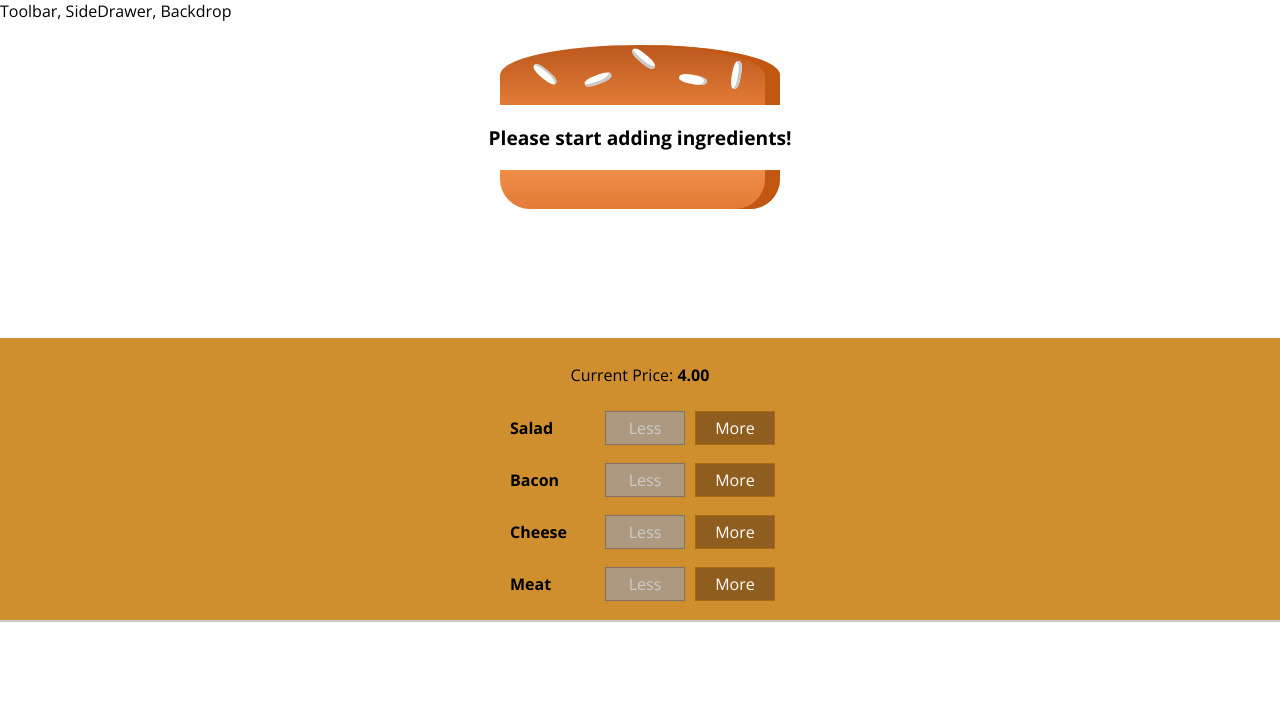
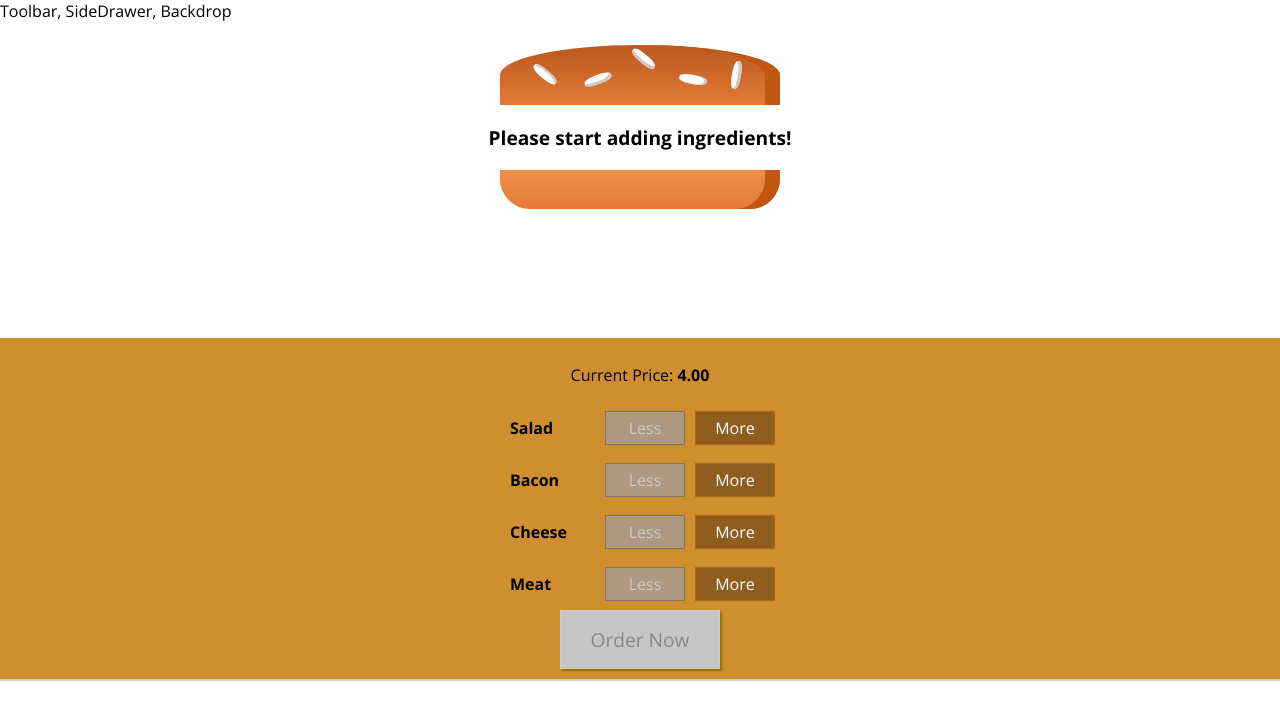
Before and after one commit to viktoria17/burger-builder, a React app: page / in a window 1280 px wide. Shown: the top 720 px of the page. Built offline with nearby package versions, Linux system fonts and the light colour scheme.

Commit message:
Add Order button and Modal

```diff
--- a/src/components/Burger/BuildControls/BuildControls.css
+++ b/src/components/Burger/BuildControls/BuildControls.css
@@ -1,10 +1,52 @@
 .BuildControls {
 	width: 100%;
-	background-color: #CF8F2E;
+	background-color: #cf8f2e;
 	display: flex;
 	flex-direction: column;
 	align-items: center;
-	box-shadow: 0 2px 1px #CCC;
+	box-shadow: 0 2px 1px #ccc;
 	margin: auto;
 	padding: 10px 0;
 }
+
+.OrderButton {
+	background-color: #dad735;
+	outline: none;
+	cursor: pointer;
+	border: 1px solid #966909;
+	color: #966909;
+	font-family: inherit;
+	font-size: 1.2em;
+	padding: 15px 30px;
+	box-shadow: 2px 2px 2px #966909;
+}
+
+.OrderButton:hover,
+.OrderButton:active {
+	background-color: #a0db41;
+	border: 1px solid #966909;
+	color: #966909;
+}
+
+.OrderButton:disabled {
+	background-color: #c7c6c6;
+	cursor: not-allowed;
+	border: 1px solid #ccc;
+	color: #888888;
+}
+
+.OrderButton:not(:disabled) {
+	animation: enable 0.3s linear;
+}
+
+@keyframes enable {
+	0% {
+		transform: scale(1);
+	}
+	60% {
+		transform: scale(1.1);
+	}
+	100% {
+		transform: scale(1);
+	}
+}
--- a/src/components/Burger/BuildControls/BuildControls.js
+++ b/src/components/Burger/BuildControls/BuildControls.js
@@ -10,7 +10,14 @@ const controls = [
 	{ label: 'Meat', type: 'meat' }
 ];
 
-const buildControls = ({ ingredientAdded, ingredientRemoved, disableButton, burgerPrice }) => (
+const buildControls = ({
+	ingredientAdded,
+	ingredientRemoved,
+	disableButton,
+	burgerPrice,
+	isPurchasable,
+	isOrdering
+}) => (
 	<div className={classes.BuildControls}>
 		<p>
 			Current Price: <strong>{burgerPrice.toFixed(2)}</strong>
@@ -25,6 +32,13 @@ const buildControls = ({ ingredientAdded, ingredientRemoved, disableButton, burg
 				totalPrice={burgerPrice}
 			/>
 		))}
+		<button
+			className={classes.OrderButton}
+			disabled={!isPurchasable}
+			onClick={isOrdering}
+		>
+			Order Now
+		</button>
 	</div>
 );
 
--- /dev/null
+++ b/src/components/Burger/OrderSummary/OrderSummary.css
@@ -0,0 +1,3 @@
+.OrderSummaryIngredient {
+	text-transform: capitalize;
+}
--- /dev/null
+++ b/src/components/Burger/OrderSummary/OrderSummary.js
@@ -0,0 +1,23 @@
+import React from 'react';
+
+import Aux from '../../../hoc/Aux';
+import classes from './OrderSummary.css';
+
+const getOrderSummary = (ingredients) =>
+	Object.keys(ingredients).map((ingredient) => (
+		<li key={ingredient}>
+			<span className={classes.OrderSummaryIngredient}>{ingredient}: </span>
+			{ingredients[ingredient]}
+		</li>
+	));
+
+const orderSummary = ({ ingredients }) => (
+	<Aux>
+		<h3>Your Order:</h3>
+		<p>A delicious burger with the following ingredients:</p>
+		<ul>{getOrderSummary(ingredients)}</ul>
+		<p>Continue to Checkout?</p>
+	</Aux>
+);
+
+export default orderSummary;
--- /dev/null
+++ b/src/components/UI/Backdrop/Backdrop.css
@@ -0,0 +1,9 @@
+.Backdrop {
+	width: 100%;
+	height: 100%;
+	position: fixed;
+	z-index: 100;
+	left: 0;
+	top: 0;
+	background-color: rgba(0, 0, 0, 0.5);
+}
--- /dev/null
+++ b/src/components/UI/Backdrop/Backdrop.js
@@ -0,0 +1,8 @@
+import React from 'react';
+
+import classes from './Backdrop.css';
+
+const backdrop = ({ showBackdrop, clicked }) =>
+	showBackdrop ? <div className={classes.Backdrop} onClick={clicked} /> : null;
+
+export default backdrop;
--- /dev/null
+++ b/src/components/UI/Modal/Modal.css
@@ -0,0 +1,20 @@
+.Modal {
+	position: fixed;
+	z-index: 500;
+	background-color: white;
+	width: 70%;
+	border: 1px solid #ccc;
+	box-shadow: 1px 1px 1px black;
+	padding: 16px;
+	left: 15%;
+	top: 30%;
+	box-sizing: border-box;
+	transition: all 0.3s ease-out;
+}
+
+@media (min-width: 600px) {
+	.Modal {
+		width: 500px;
+		left: calc(50% - 250px);
+	}
+}
--- /dev/null
+++ b/src/components/UI/Modal/Modal.js
@@ -0,0 +1,22 @@
+import React from 'react';
+
+import classes from './Modal.css';
+import Aux from '../../../hoc/Aux';
+import Backdrop from '../Backdrop/Backdrop';
+
+const modal = ({ children, show, modalClosed }) => (
+	<Aux>
+		<Backdrop showBackdrop={show} clicked={modalClosed} />
+		<div
+			className={classes.Modal}
+			style={{
+				transform: show ? 'translateY(0)' : 'translateY(-100vh)',
+				opacity: show ? '1' : '0'
+			}}
+		>
+			{children}
+		</div>
+	</Aux>
+);
+
+export default modal;
--- a/src/containers/BurgerBuilder/BurgerBuilder.js
+++ b/src/containers/BurgerBuilder/BurgerBuilder.js
@@ -3,6 +3,8 @@ import React, { Component } from 'react';
 import Aux from '../../hoc/Aux';
 import Burger from '../../components/Burger/Burger';
 import BuildControls from '../../components/Burger/BuildControls/BuildControls';
+import Modal from '../../components/UI/Modal/Modal';
+import OrderSummary from '../../components/Burger/OrderSummary/OrderSummary';
 
 const INGREDIENT_PRICES = {
 	salad: 0.5,
@@ -19,7 +21,29 @@ class BurgerBuilder extends Component {
 			cheese: 0,
 			meat: 0
 		},
-		totalPrice: 4
+		totalPrice: 4,
+		purchasable: false,
+		ordering: false
+	};
+
+	updateOrderingState = () => {
+		this.setState({
+			ordering: true
+		});
+	};
+
+	closeOrderingState = () => {
+		this.setState({
+			ordering: false
+		});
+	};
+
+	updatePurchaseState = (ingredients) => {
+		const isPurchasable = Object.values(ingredients).some((value) => value > 0);
+
+		this.setState({
+			purchasable: isPurchasable
+		});
 	};
 
 	addIngredientHandler = (type) => {
@@ -39,6 +63,8 @@ class BurgerBuilder extends Component {
 			ingredients: addedIngredients,
 			totalPrice: totalBurgerPrice
 		});
+
+		this.updatePurchaseState(addedIngredients);
 	};
 
 	removeIngredientHandler = (type) => {
@@ -63,6 +89,8 @@ class BurgerBuilder extends Component {
 			ingredients: addedIngredients,
 			totalPrice: totalBurgerPrice
 		});
+
+		this.updatePurchaseState(addedIngredients);
 	};
 
 	render() {
@@ -70,18 +98,23 @@ class BurgerBuilder extends Component {
 			...this.state.ingredients
 		};
 
-		for (const key in disabledInfo) {
-			disabledInfo[key] = disabledInfo[key] <= 0;
+		for (const ingredient in disabledInfo) {
+			disabledInfo[ingredient] = disabledInfo[ingredient] <= 0;
 		}
 
 		return (
 			<Aux>
+				<Modal show={this.state.ordering} modalClosed={this.closeOrderingState}>
+					<OrderSummary ingredients={this.state.ingredients} />
+				</Modal>
 				<Burger ingredients={this.state.ingredients} />
 				<BuildControls
 					ingredientAdded={this.addIngredientHandler}
 					ingredientRemoved={this.removeIngredientHandler}
 					disableButton={disabledInfo}
 					burgerPrice={this.state.totalPrice}
+					isPurchasable={this.state.purchasable}
+					isOrdering={this.updateOrderingState}
 				/>
 			</Aux>
 		);
```
